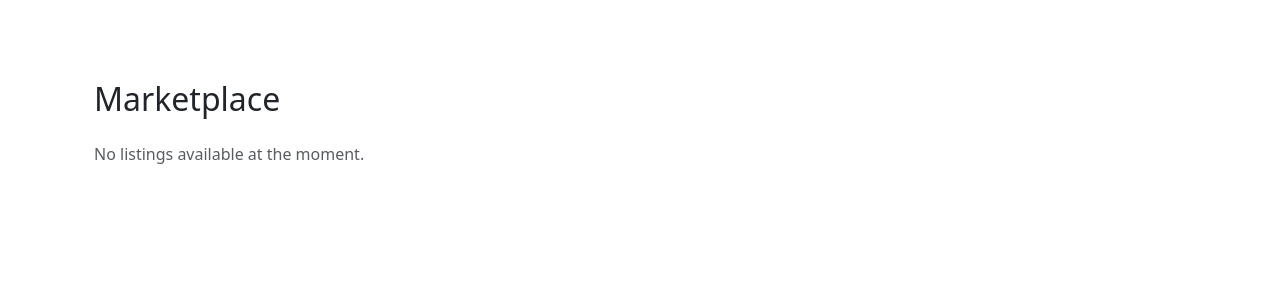
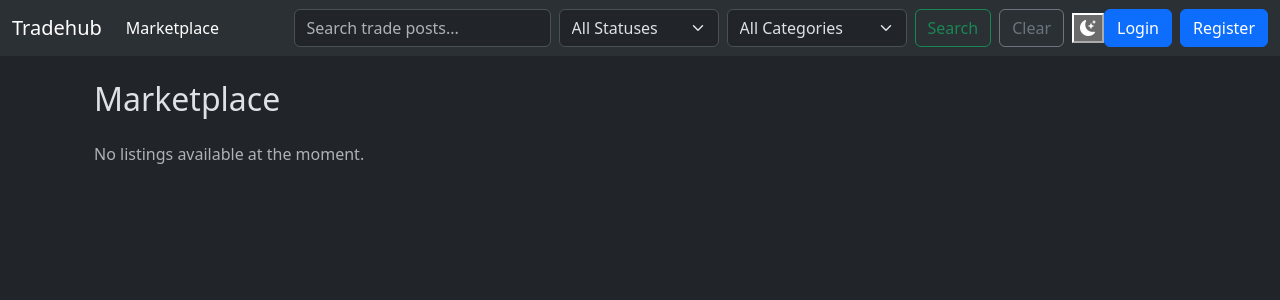
Before and after one commit to Syed-Abdul-Ali-Zaidi/Web-Based_TradeHub, a Django app: page /barter/ in a window 1280 px wide. Shown: the top 300 px of the page. Run offline with Django 5.2, Linux system fonts and the light colour scheme; data that the repository does not hold is empty; some libraries are stand-ins or nearby versions.

Commit message:
Added search and filters

```diff
--- a/tradehub/barter/templates/post_list.html
+++ b/tradehub/barter/templates/post_list.html
@@ -1,6 +1,72 @@
 {% extends "layout.html" %}
 
 {% block title %} Barter {% endblock %}
+
+{% block filters %}
+    <form class="d-flex flex-wrap align-items-center gap-2 mb-0"
+        method="get"
+        action="{% url 'post_list_view' %}">
+
+        <!-- Search bar -->
+        <input
+            class="form-control"
+            style="flex: 1; min-width: 200px;"
+            name="q"
+            type="search"
+            placeholder="Search trade posts..."
+            value="{{ search|default:'' }}"
+            aria-label="Search trade posts"
+        >
+
+        <!-- Status dropdown -->
+        <select
+            class="form-select"
+            style="width: 160px;"
+            name="status"
+            aria-label="Filter by status"
+            onchange="this.form.submit()"
+        >
+            <option value="">All Statuses</option>
+
+            {% for value, label in status_choices %}
+                <option value="{{ value }}"
+                    {% if status == value %}selected{% endif %}>
+                    {{ label }}
+                </option>
+            {% endfor %}
+        </select>
+
+        <!-- Category dropdown -->
+        <select
+            class="form-select"
+            style="width: 180px;"
+            name="category"
+            aria-label="Filter by category"
+            onchange="this.form.submit()"
+        >
+            <option value="">All Categories</option>
+
+            {% for c in category_choices %}
+                <option value="{{ c.id }}"
+                    {% if category == c.id|stringformat:"s" %}selected{% endif %}>
+                    {{ c }}
+                </option>
+            {% endfor %}
+        </select>
+
+        <!-- Search button -->
+        <button class="btn btn-outline-success" type="submit">
+            Search
+        </button>
+
+        <!-- Clear filters -->
+        <a href="{% url 'post_list_view' %}"
+        class="btn btn-outline-secondary">
+            Clear
+        </a>
+
+    </form>
+{% endblock %}
 
 {% block content %}
 <div class="container mt-4">
--- a/tradehub/barter/views.py
+++ b/tradehub/barter/views.py
@@ -1,5 +1,5 @@
 from django.shortcuts import render
-from .models import TradePost, Negotiation, Offer
+from .models import TradePost, Negotiation, Offer, Category
 from .forms import NegotiationForm, CounterOfferForm, TradePostForm, UserRegistrationForm
 from django.shortcuts import get_object_or_404, redirect, render
 from django.db.models import Q
@@ -28,8 +28,32 @@ def index(request):
 #1
 def post_list_view(request):
     """Displays a list of all trade posts."""
+    search = request.GET.get("q")
+    status_id = request.GET.get("status")
+    category_id = request.GET.get("category")
+
     posts = TradePost.objects.order_by('-date_created')  # will show all posts
-    return render(request, 'post_list.html', {'posts': posts})
+
+    if search:
+        posts = posts.filter(
+            Q(title__icontains=search) |
+            Q(description__icontains=search)
+        )
+
+    if status_id:
+        posts = posts.filter(status=status_id)
+
+    if category_id:
+        posts = posts.filter(category=category_id)
+
+    return render(request, 'post_list.html', {
+        'posts': posts,
+        'search': search,
+        'status': status_id,
+        'category': category_id,
+        'status_choices': TradePost.TRADEPOST_STATUS_CHOICES,
+        'category_choices': Category.objects.all(),
+    })
 
 #2
 @login_required
@@ -38,8 +62,32 @@ def my_post_list_view(request, user_id):
     if request.user.pk != user_id:
         return redirect('post_list_view')  # Redirect to the main feed if the user is not the owner
 
+    search = request.GET.get("q")
+    status_id = request.GET.get("status")
+    category_id = request.GET.get("category")
+
     posts = TradePost.objects.filter(owner=request.user).order_by('-date_created')
-    return render(request, 'my_post_list.html', {'posts': posts})
+
+    if search:
+            posts = posts.filter(
+                Q(title__icontains=search) |
+                Q(description__icontains=search)
+            )
+
+    if status_id:
+        posts = posts.filter(status=status_id)
+
+    if category_id:
+        posts = posts.filter(category=category_id)
+
+    return render(request, 'my_post_list.html', {
+        'posts': posts,
+        'search': search,
+        'status': status_id,
+        'category': category_id,
+        'status_choices': TradePost.TRADEPOST_STATUS_CHOICES,
+        'category_choices': Category.objects.all(),
+    })
 
 #3
 @login_required
--- a/tradehub/templates/layout.html
+++ b/tradehub/templates/layout.html
@@ -4,64 +4,57 @@
 <head>
     <meta charset="UTF-8">
     <meta name="viewport" content="width=device-width, initial-scale=1.0">
-    <link href="https://cdn.jsdelivr.net/npm/bootstrap@6.0.0-alpha.1/dist/css/bootstrap.min.css" rel="stylesheet" integrity="sha384-B/GM4XqrwHnWXNOWMbloTmrYXZg10cakYGmpfsR/bbzQ6JAJI4ihuyADKLnBgrCe" crossorigin="anonymous">
-    <script type="module" src="https://cdn.jsdelivr.net/npm/bootstrap@6.0.0-alpha.1/dist/js/bootstrap.bundle.min.js" integrity="sha384-1a/pXj49ZQ1aHEmrJ+gMw1otqoVsYwlEnlD8mIfY2TV03r20Y0CN7uqx1tQogjPL" crossorigin="anonymous"></script>
     <title>
-        {% block  title %}
-            Layout Title
-        {% endblock %}
+        {% block title %}Default title{% endblock %}
     </title>
+    <link href="https://cdn.jsdelivr.net/npm/bootstrap@5.3.8/dist/css/bootstrap.min.css" rel="stylesheet" integrity="sha384-sRIl4kxILFvY47J16cr9ZwB07vP4J8+LH7qKQnuqkuIAvNWLzeN8tE5YBujZqJLB" crossorigin="anonymous">
+    <link href="https://cdn.jsdelivr.net/npm/bootstrap-icons@1.11.3/font/bootstrap-icons.min.css" rel="stylesheet">
+    <link href="{% static 'style.css' %}" rel="stylesheet">
+    <script>
+        (function () {
+            const saved = localStorage.getItem("theme") || "dark";
+            document.documentElement.setAttribute("data-bs-theme", saved);
+        })();
+    </script>
 </head>
 <body>
-    <nav class="navbar md:navbar-expand bg-1" data-bs-theme="dark">
+    {% comment %} NAVBAR {% endcomment %}
+    <nav class="navbar navbar-expand-lg bg-body-tertiary">
     <div class="container-fluid">
-        <a class="navbar-brand" href="{% url 'post_list_view' %}">TradeHub</a>
-        <button class="btn-icon navbar-toggler" type="button" data-bs-toggle="drawer" data-bs-target="#navbarDarkDrawer" aria-controls="navbarDarkDrawer" aria-expanded="false" aria-label="Toggle navigation">
-        <span class="navbar-toggler-icon" aria-hidden="true"></span>
+        <a class="navbar-brand" href="{% url 'post_list_view' %}">Tradehub</a>
+        <button class="navbar-toggler" type="button" data-bs-toggle="collapse" data-bs-target="#navbarSupportedContent" aria-controls="navbarSupportedContent" aria-expanded="false" aria-label="Toggle navigation">
+        <span class="navbar-toggler-icon"></span>
         </button>
-        <dialog class="drawer drawer-end" tabindex="-1" id="navbarDarkDrawer" aria-labelledby="navbarDarkDrawerLabel">
-        <div class="drawer-header">
-            <h5 class="drawer-title" id="navbarDarkDrawerLabel">Menu</h5>
-            <button type="button" class="btn-close" data-bs-dismiss="drawer" aria-label="Close"></button>
-        </div>
-        <div class="drawer-body mb-2 md:mb-0">
+        <div class="collapse navbar-collapse" id="navbarSupportedContent">
+        <ul class="navbar-nav me-auto mb-2 mb-lg-0">
+            <li class="nav-item">
+            <a class="nav-link active" aria-current="page" href="{% url 'post_list_view' %}">Marketplace</a>
+            </li>
             {% if user.is_authenticated %}
-                <ul class="nav navbar-nav me-auto">
                 <li class="nav-item">
-                        <a class="nav-link active" aria-current="page" href="#">My Listings</a>
+                <a class="nav-link active" aria-current="page" href="{% url 'my_post_list_view' user.id %}" >My Listings</a>
                 </li>
                 <li class="nav-item">
-                        <a class="nav-link active" aria-current="page" href="{% url 'my_offers_list_view' user.pk %}">My Offerings</a>
+                <a class="nav-link active" aria-current="page" href="{% url 'my_offers_list_view' user.id %}" >My Offerings</a>
                 </li>
+            {% endif %}
         </ul>
+
+        {% block filters %}{% endblock %}
+
+        <button class="theme-toggle-btn ms-2" id="themeToggleBtn" type="button" aria-label="Toggle color theme">
+            <i class="bi bi-moon-stars-fill" id="themeToggleIcon"></i>
+        </button>
+        {% if user.is_authenticated %}
+            <form method='POST' action="{% url 'logout' %}">
+                {% csrf_token %}
+                <button class='btn btn-danger' type='submit'>Logout</button>
+            </form>
+        {% else %}
+            <a class="btn btn-primary me-2" href="{% url 'login' %}" role="button">Login</a>
+            <a class="btn btn-primary" href="{% url 'register_view' %}" role="button">Register</a>
         {% endif %}
-            <ul class="nav navbar-nav me-auto">
-            <li class="nav-item">
-                <a class="nav-link" href="#">Link</a>
-            </li>
-            <li class="nav-item">
-                <button class="nav-link" type="button" data-bs-toggle="menu" aria-expanded="false">
-                Menu
-                </button>
-                <div class="menu">
-                <a class="menu-item" href="#">Action</a>
-                <a class="menu-item" href="#">Another action</a>
-                <hr class="menu-divider">
-                <a class="menu-item" href="#">Something else here</a>
         </div>
-            </li>
-            <li class="nav-item">
-                <a class="nav-link disabled" aria-disabled="true">Disabled</a>
-            </li>
-            </ul>
-            <form class="hstack gap-2" role="search">
-            <input class="form-control" type="search" placeholder="Search" aria-label="Search"/>
-            <button class="btn-solid btn-icon theme-secondary" type="submit">
-                <svg class="bi" width="16" height="16"><use href="#search" /></svg>
-            </button>
-            </form>
-        </div>
-        </dialog>
     </div>
     </nav>
     <div class="container">
@@ -69,4 +62,28 @@
         {% endblock %}
     </div>
 </body>
+
+
+<script>
+/* Theme toggle */
+(function () {
+    const root = document.documentElement;
+    const btn = document.getElementById("themeToggleBtn");
+    const icon = document.getElementById("themeToggleIcon");
+
+    function updateIcon(theme) {
+        icon.className = theme === "dark" ? "bi bi-moon-stars-fill" : "bi bi-sun-fill";
+    }
+
+    updateIcon(root.getAttribute("data-bs-theme") || "dark");
+
+    btn.addEventListener("click", function () {
+        const current = root.getAttribute("data-bs-theme") === "dark" ? "light" : "dark";
+        root.setAttribute("data-bs-theme", current);
+        localStorage.setItem("theme", current);
+        updateIcon(current);
+    });
+})();
+
+</script>
 </html>
```
Also changed, not shown: tradehub/barter/templates/my_post_list.html (+66 -0 lines). Lines whose indentation alone changed are shown as unchanged.
